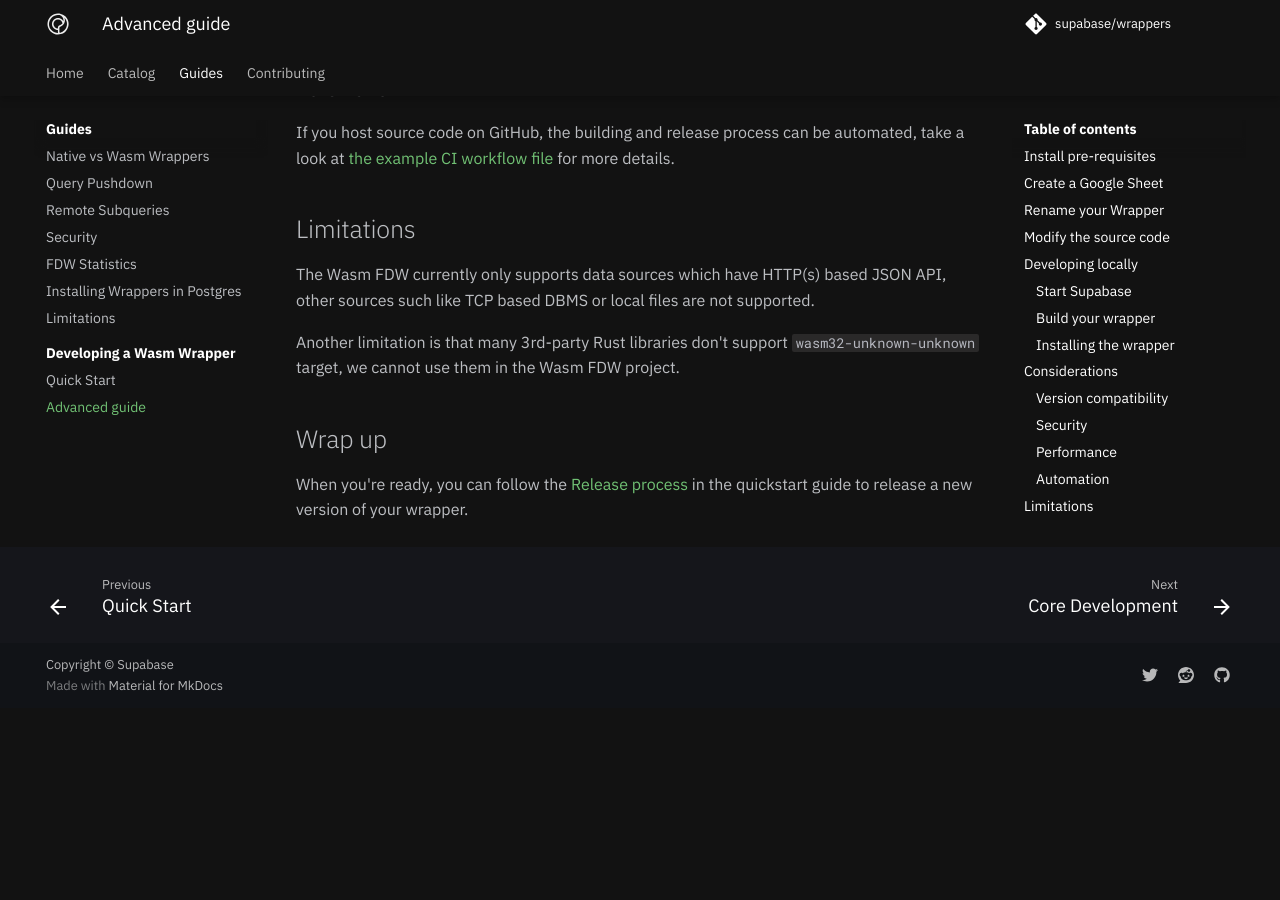
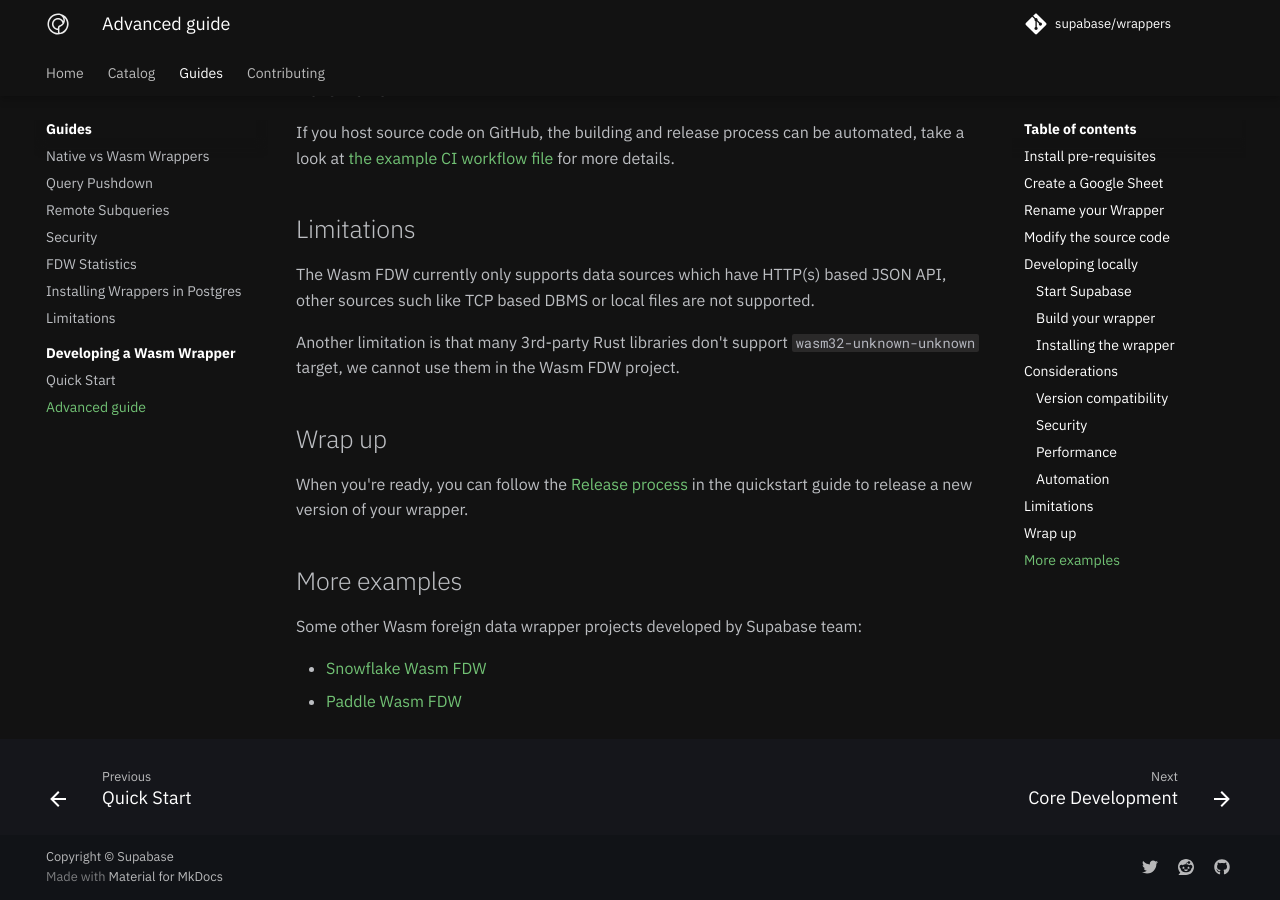
Before and after one commit to supabase/wrappers, an MkDocs documentation site: the page built from docs/guides/wasm-advanced.md, in a window 1280 px wide and 900 px high, scrolled down 7029 px. Built offline with MkDocs 1.6.1 and Material for MkDocs 9.7.7, drawn with Linux system fonts in a browser that asks for light colours; comment, search, counter and statistics services are not loaded; before the commit the page ends 7737 px from its top, so only the background shows below that.

Commit message:
add more example in advance guide

```diff
--- a/docs/guides/wasm-advanced.md
+++ b/docs/guides/wasm-advanced.md
@@ -301,3 +301,10 @@ Another limitation is that many 3rd-party Rust libraries don't support `wasm32-u
 ## Wrap up
 
 When you're ready, you can follow the [Release process](../guides/create-wasm-wrapper.md#release-the-wasm-fdw-package) in the quickstart guide to release a new version of your wrapper.
+
+## More examples
+
+Some other Wasm foreign data wrapper projects developed by Supabase team:
+
+- [Snowflake Wasm FDW](https://github.com/supabase/wrappers/tree/main/wasm-wrappers/fdw/snowflake_fdw)
+- [Paddle Wasm FDW](https://github.com/supabase/wrappers/tree/main/wasm-wrappers/fdw/paddle_fdw)
```
